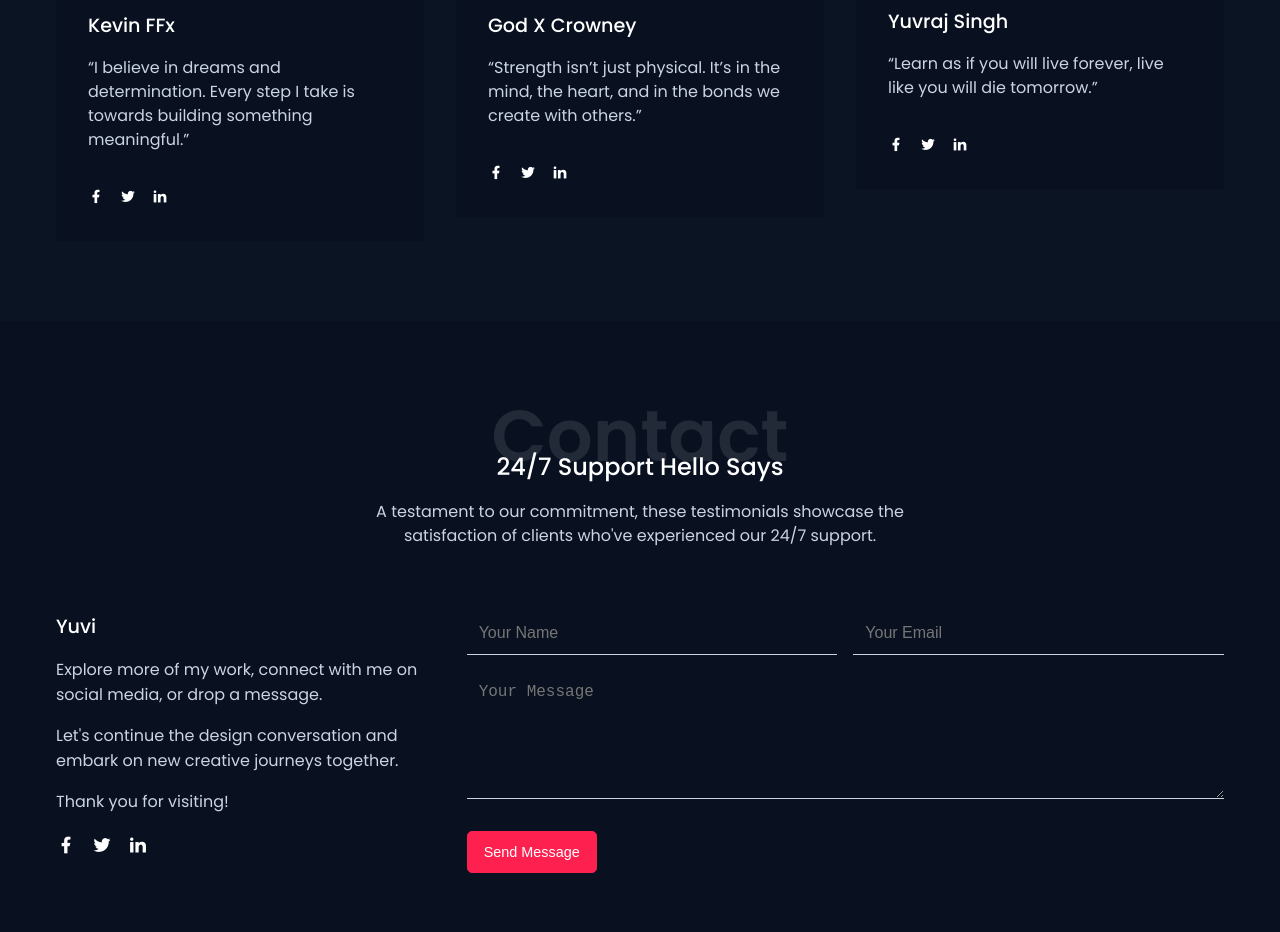
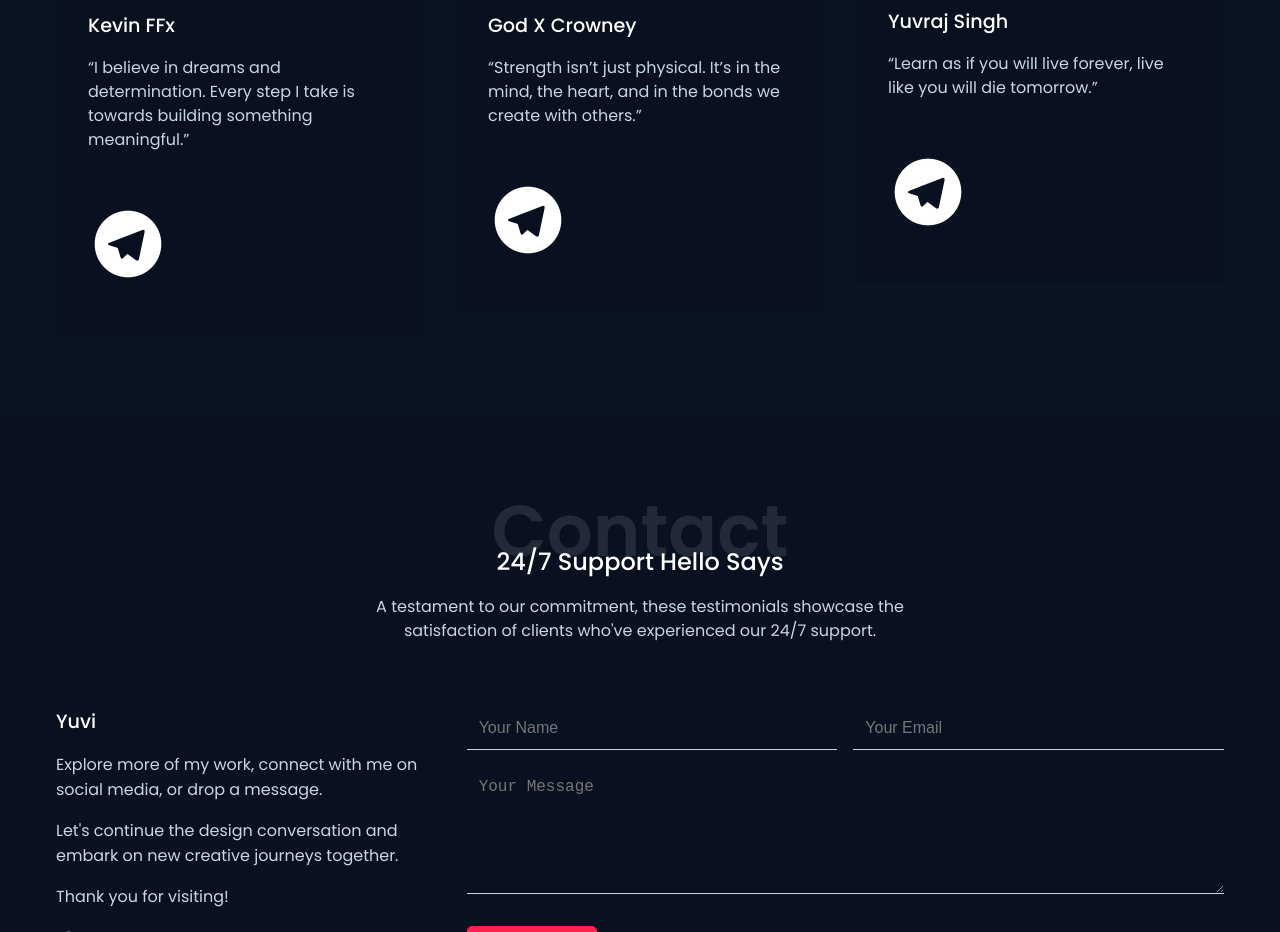
Before and after one commit to yuvraj-singh-001/tg, a plain HTML site: page index.html in a window 1280 px wide. Shown: the part 3180-4112 px from the top of the page. Drawn offline with nearby package versions, Linux system fonts and the light colour scheme; a script that the page names is missing.

Commit message:
Update index.html

```diff
--- a/index.html
+++ b/index.html
@@ -583,6 +583,10 @@ nav {
   display: flex;
   align-items: center;
   gap: 1rem;
+   font-size: 80px;
+  justify-content: center;
+
+  animation: hover1 4s infinite ;
 }
 
 .footer {
@@ -686,6 +690,15 @@ nav {
 
   100%{
     background-color: var(--primary-color);
+  }
+}
+  @keyframes hover1{
+  0%{
+    background-color: var(--secondary-color-dark);
+  }
+
+  100%{
+    color: var(--primary-color);
   }
 }
 }
@@ -1073,9 +1086,9 @@ nav {
             <div>
             <!--  <a href="#">Read More</a>-->
               <div class="blog__socials">
-                <a href="#"><i class="ri-facebook-fill"></i></a>
-                <a href="#"><i class="ri-twitter-fill"></i></a>
-                <a href="#"><i class="ri-linkedin-fill"></i></a>
+                <a href="http://t.me/Kevin_FFx"><i class="ri-telegram-fill"></i></a>
+              <!--  <a href="#"><i class="ri-twitter-fill"></i></a>
+                <a href="#"><i class="ri-linkedin-fill"></i></a> -->
               </div>
             </div>
           </div>
@@ -1090,9 +1103,9 @@ nav {
             <div>
               <!--<a href="#">Read More</a>-->
               <div class="blog__socials">
-                <a href="#"><i class="ri-facebook-fill"></i></a>
-                <a href="#"><i class="ri-twitter-fill"></i></a>
-                <a href="#"><i class="ri-linkedin-fill"></i></a>
+                <a href="http://t.me/GODXCROWNEY"><i class="ri-telegram-fill"></i></a>
+              <!--  <a href="#"><i class="ri-twitter-fill"></i></a>
+                <a href="#"><i class="ri-linkedin-fill"></i></a>-->
               </div>
             </div>
           </div>
@@ -1107,9 +1120,9 @@ nav {
             <div>
              <!--<a href="#">Read More</a>-->
               <div class="blog__socials">
-                <a href="#"><i class="ri-facebook-fill"></i></a>
-                <a href="#"><i class="ri-twitter-fill"></i></a>
-                <a href="#"><i class="ri-linkedin-fill"></i></a>
+                <a href="http://t.me/Iccuvi"><i class="ri-telegram-fill"></i></a>
+              <!--  <a href="#"><i class="ri-twitter-fill"></i></a>
+                <a href="#"><i class="ri-linkedin-fill"></i></a>-->
               </div>
             </div>
           </div>
```
